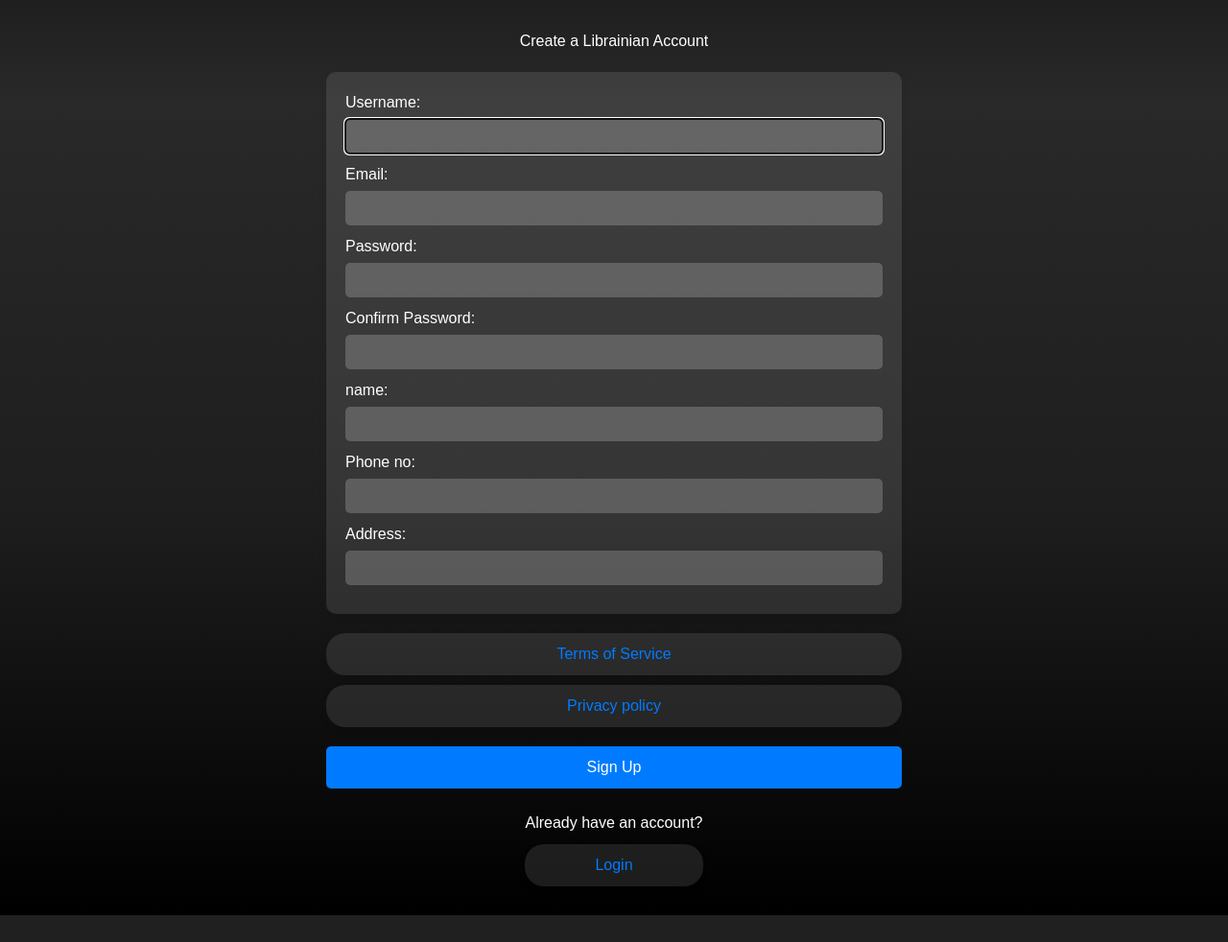
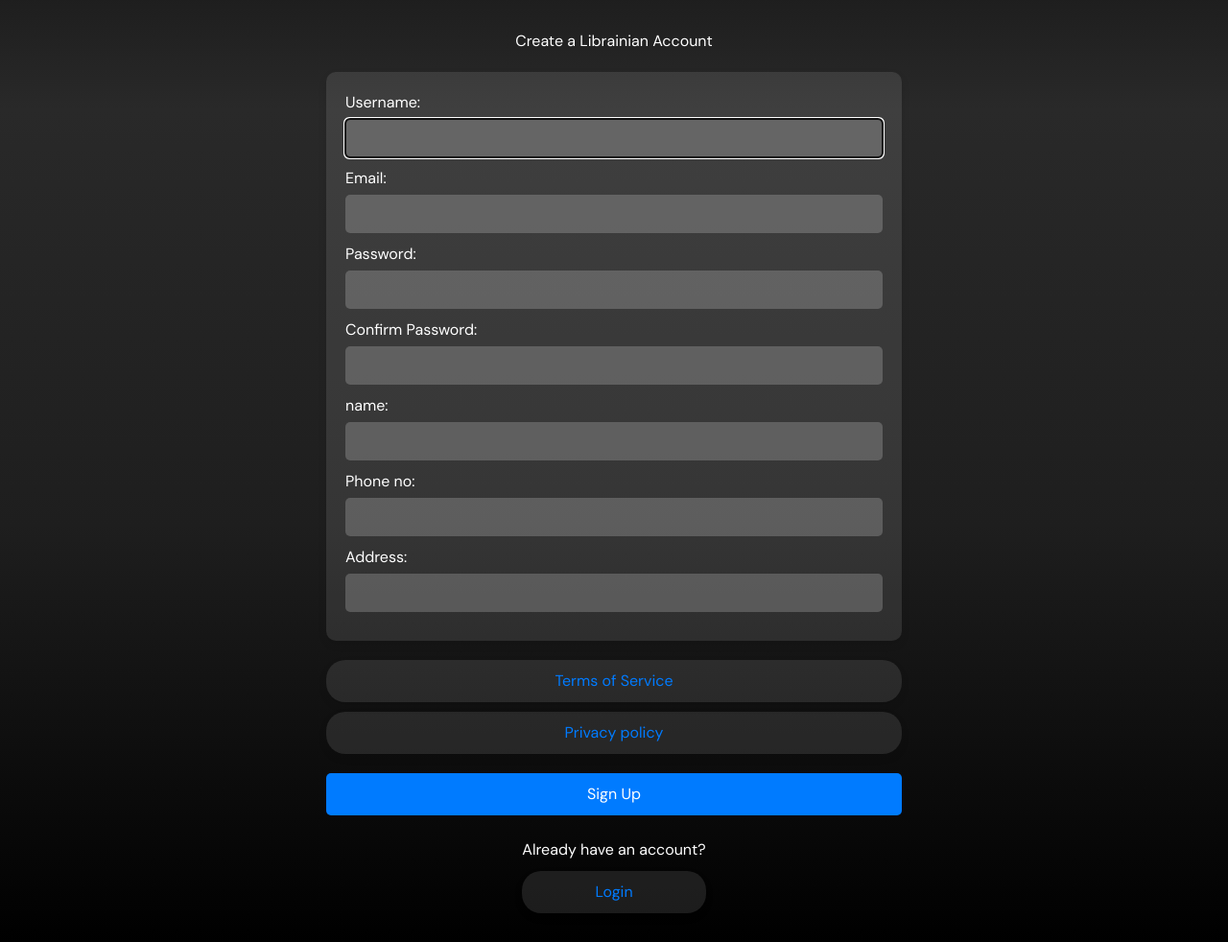
Before and after one commit to shauryasawai/My_Library, a Django app: page /signup/ in a window 1280 px wide. Shown: the part 321-1303 px from the top of the page at 96% size. Before the commit the page ends 1275 px from the top, so only its background shows below. Run offline with Django 5.2, Linux system fonts and the light colour scheme.

Commit message:
minor fixes

```diff
--- a/base/templates/base/reset_password_form.html
+++ b/base/templates/base/reset_password_form.html
@@ -4,6 +4,9 @@
 <head>
     <meta charset="UTF-8">
     <meta name="viewport" content="width=device-width, initial-scale=1.0">
+    <link rel="preconnect" href="https://fonts.googleapis.com">
+    <link rel="preconnect" href="https://fonts.gstatic.com" crossorigin>
+    <link href="https://fonts.googleapis.com/css2?family=DM+Sans:ital,opsz,wght@0,9..40,100..1000;1,9..40,100..1000&display=swap" rel="stylesheet">
     <title>Reset Password</title>
     <style>
     *,
@@ -15,7 +18,7 @@
     body {
       background: linear-gradient(#000000, #292929, #1e1e1e, #000000);
       color: #ffffff; /* Light-colored text */
-      font-family: Arial, sans-serif; /* Optional: Use a different font */
+      font-family: DM Sans, Arial, sans-serif; /* Optional: Use a different font */
       margin: 0;
       padding: 20px;
       display: flex;
--- a/base/templates/base/sign_UP.html
+++ b/base/templates/base/sign_UP.html
@@ -7,6 +7,9 @@
     <title>Welcome to Librainian</title>
     <!-- Include Tailwind CSS -->
     <link href="https://cdn.jsdelivr.net/npm/tailwindcss@2.2.19/dist/tailwind.min.css" rel="stylesheet">
+    <link rel="preconnect" href="https://fonts.googleapis.com">
+    <link rel="preconnect" href="https://fonts.gstatic.com" crossorigin>
+    <link href="https://fonts.googleapis.com/css2?family=DM+Sans:ital,opsz,wght@0,9..40,100..1000;1,9..40,100..1000&display=swap" rel="stylesheet">
     <style>
         /* General styles */
         *, *::before, *::after {
@@ -15,7 +18,7 @@
         body {
             background: linear-gradient(#000000, #292929, #1e1e1e, #000000);
             color: #ffffff;
-            font-family: Arial, sans-serif;
+            font-family: DM Sans, Arial, sans-serif;
             margin: 0;
             padding: 20px;
             display: flex;
@@ -46,7 +49,7 @@
         }
         input[type="text"], input[type="email"], input[type="password"] {
             width: 100%;
-            padding: 6px 10px;
+            padding: 8px 10px;
             margin-bottom: 10px;
             border: none;
             border-radius: 5px;
--- a/blog/templates/blog/blog_list.html
+++ b/blog/templates/blog/blog_list.html
@@ -2,12 +2,15 @@
 <html>
 <head>
     <title>Blog List</title>
+    <link rel="preconnect" href="https://fonts.googleapis.com">
+    <link rel="preconnect" href="https://fonts.gstatic.com" crossorigin>
+    <link href="https://fonts.googleapis.com/css2?family=DM+Sans:ital,opsz,wght@0,9..40,100..1000;1,9..40,100..1000&display=swap" rel="stylesheet">
 </head>
 <style>
 body {
     background: linear-gradient(#000000, #292929, #1e1e1e, #000000);
     color: #ffffff; /* Light-colored text */
-    font-family: Arial, sans-serif; /* Optional: Use a different font */
+    font-family: DM Sans, Arial, sans-serif; /* Optional: Use a different font */
     margin: 0;
     padding: 20px;
     display: flex;
```
Also changed, not shown: blog/templates/blog/blog_form.html (+5 -2 lines), db.sqlite3.
